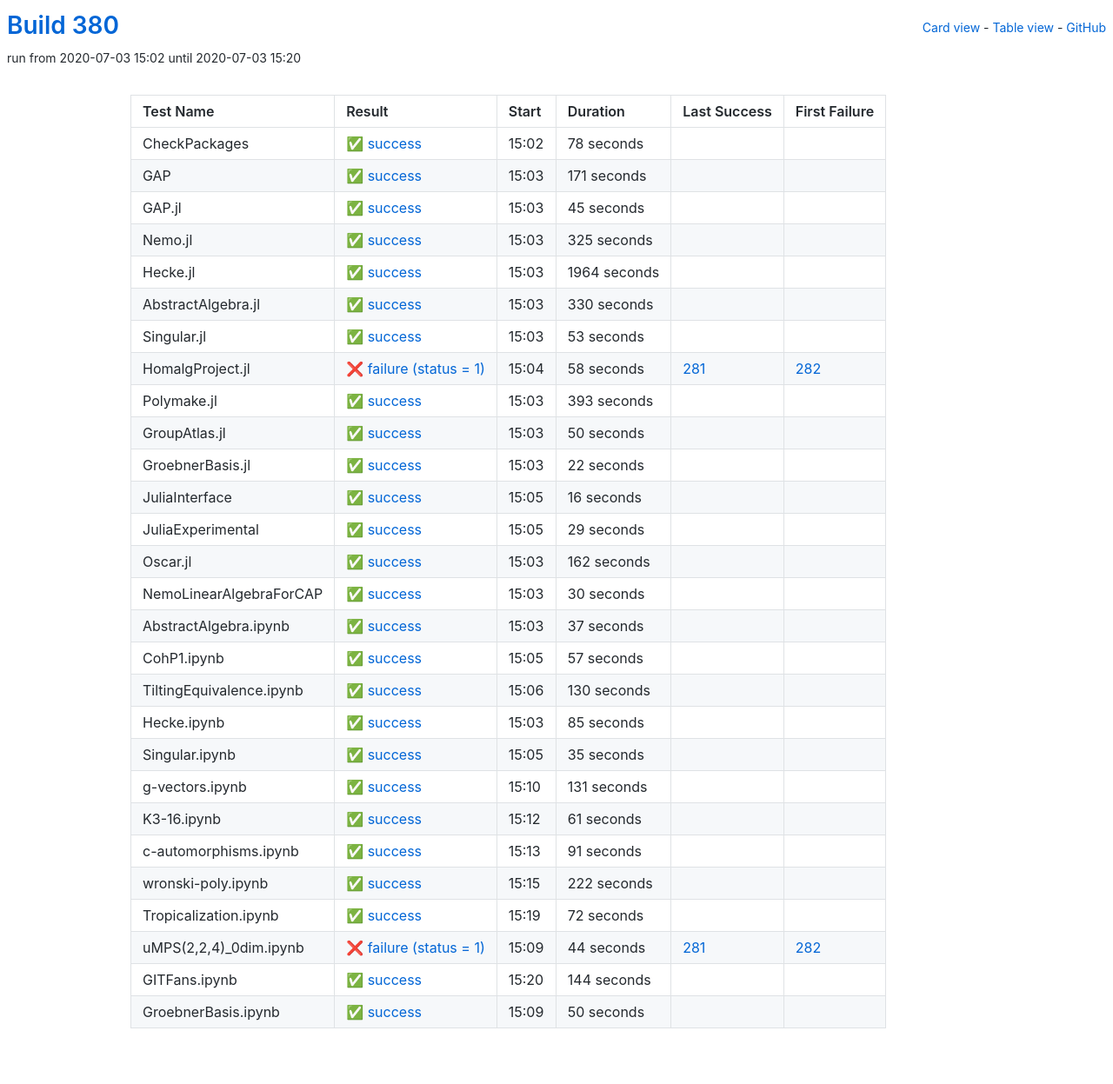
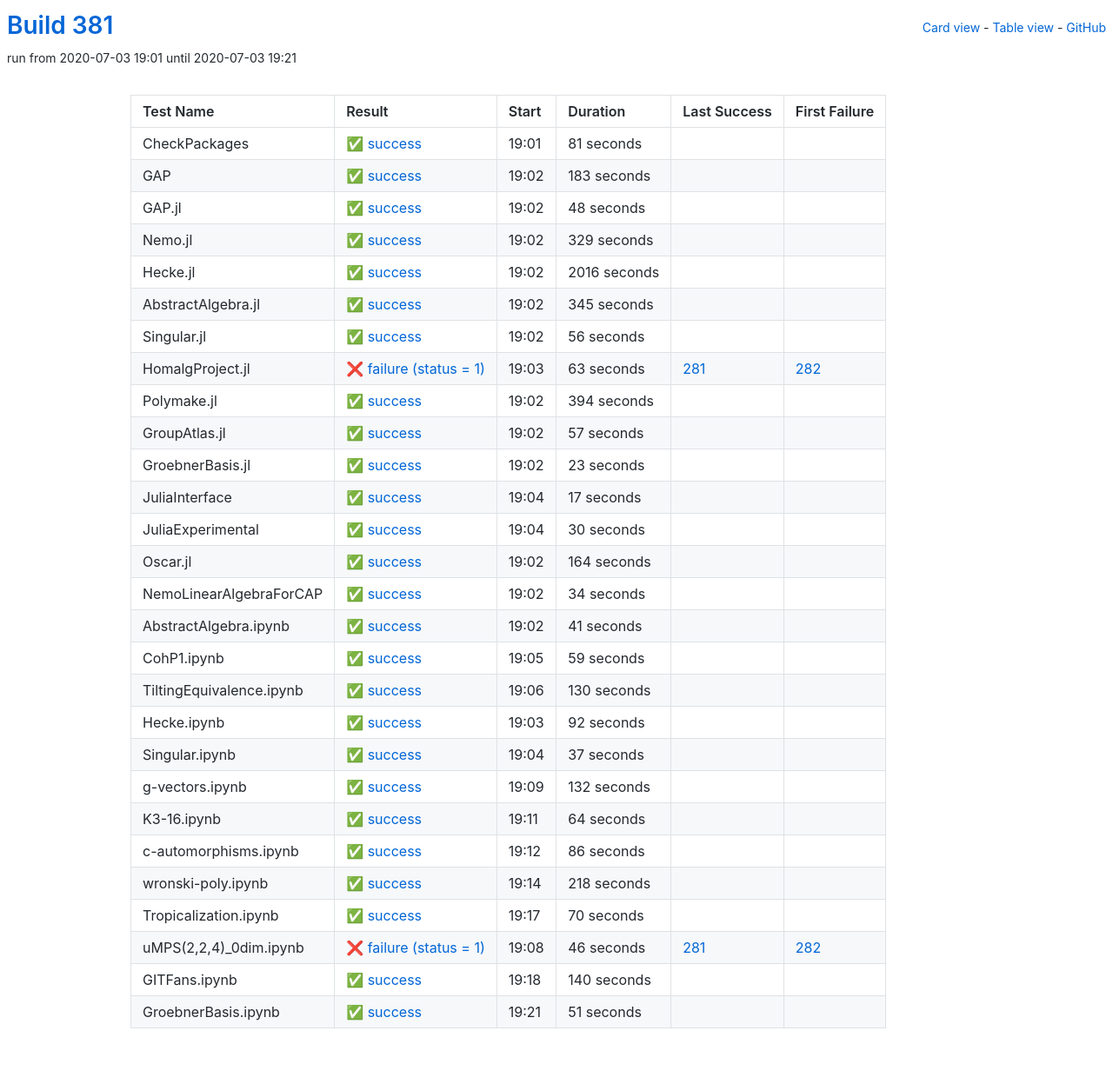
Before and after one commit to oscar-system/oscar-ci-status-stable, a Jekyll site: the page built from table.html, in a window 1280 px wide. Shown: the whole page at 87% size. Built offline with Jekyll 4.4.1, drawn with Linux system fonts in a browser that asks for light colours.

Commit message:
Build #381

```diff
--- a/_data/ci.yml
+++ b/_data/ci.yml
@@ -1,6 +1,6 @@
 ---
-build: 380
-build_url: https://oscarci.mathematik.uni-kl.de/job/oscar-stable/380/
+build: 381
+build_url: https://oscarci.mathematik.uni-kl.de/job/oscar-stable/381/
 job: oscar-stable
 organization: oscar-system
 repo: oscar-ci-status-stable
@@ -8,176 +8,152 @@ repourl: https://github.com/oscar-system/oscar-ci-status-stable
 tests:
 - name: CheckPackages
   id: checkpackages
-  log: https://oscarci.mathematik.uni-kl.de/job/oscar-stable/380/artifact/logs/build-380/CheckPackages.log
-  start: 2020-07-03 15:02
+  log: https://oscarci.mathematik.uni-kl.de/job/oscar-stable/381/artifact/logs/build-381/CheckPackages.log
+  start: 2020-07-03 19:01
   success: true
   exitcode: 0
   status: success
-  duration: 78
+  duration: 81
   last_success: false
   last_success_url:
   first_failure: false
   first_failure_url:
 - name: GAP
   id: gap
-  log: https://oscarci.mathematik.uni-kl.de/job/oscar-stable/380/artifact/logs/build-380/GAP.log
-  start: 2020-07-03 15:03
+  log: https://oscarci.mathematik.uni-kl.de/job/oscar-stable/381/artifact/logs/build-381/GAP.log
+  start: 2020-07-03 19:02
   success: true
   exitcode: 0
   status: success
-  duration: 171
+  duration: 183
   last_success: false
   last_success_url:
   first_failure: false
   first_failure_url:
 - name: GAP.jl
   id: gap-jl
-  log: https://oscarci.mathematik.uni-kl.de/job/oscar-stable/380/artifact/logs/build-380/GAP.jl.log
-  start: 2020-07-03 15:03
+  log: https://oscarci.mathematik.uni-kl.de/job/oscar-stable/381/artifact/logs/build-381/GAP.jl.log
+  start: 2020-07-03 19:02
   success: true
   exitcode: 0
   status: success
-  duration: 45
+  duration: 48
   last_success: false
   last_success_url:
   first_failure: false
   first_failure_url:
 - name: Nemo.jl
   id: nemo-jl
-  log: https://oscarci.mathematik.uni-kl.de/job/oscar-stable/380/artifact/logs/build-380/Nemo.jl.log
-  start: 2020-07-03 15:03
+  log: https://oscarci.mathematik.uni-kl.de/job/oscar-stable/381/artifact/logs/build-381/Nemo.jl.log
+  start: 2020-07-03 19:02
   success: true
   exitcode: 0
   status: success
-  duration: 325
+  duration: 329
   last_success: false
   last_success_url:
   first_failure: false
   first_failure_url:
 - name: Hecke.jl
   id: hecke-jl
-  log: https://oscarci.mathematik.uni-kl.de/job/oscar-stable/380/artifact/logs/build-380/Hecke.jl.log
-  start: 2020-07-03 15:03
+  log: https://oscarci.mathematik.uni-kl.de/job/oscar-stable/381/artifact/logs/build-381/Hecke.jl.log
+  start: 2020-07-03 19:02
   success: true
   exitcode: 0
   status: success
-  duration: 1964
+  duration: 2016
   last_success: false
   last_success_url:
   first_failure: false
   first_failure_url:
 - name: AbstractAlgebra.jl
   id: abstractalgebra-jl
-  log: https://oscarci.mathematik.uni-kl.de/job/oscar-stable/380/artifact/logs/build-380/AbstractAlgebra.jl.log
-  start: 2020-07-03 15:03
+  log: https://oscarci.mathematik.uni-kl.de/job/oscar-stable/381/artifact/logs/build-381/AbstractAlgebra.jl.log
+  start: 2020-07-03 19:02
   success: true
   exitcode: 0
   status: success
-  duration: 330
+  duration: 345
   last_success: false
   last_success_url:
   first_failure: false
   first_failure_url:
 - name: Singular.jl
   id: singular-jl
-  log: https://oscarci.mathematik.uni-kl.de/job/oscar-stable/380/artifact/logs/build-380/Singular.jl.log
-  start: 2020-07-03 15:03
+  log: https://oscarci.mathematik.uni-kl.de/job/oscar-stable/381/artifact/logs/build-381/Singular.jl.log
+  start: 2020-07-03 19:02
   success: true
   exitcode: 0
   status: success
-  duration: 53
+  duration: 56
   last_success: false
   last_success_url:
   first_failure: false
   first_failure_url:
 - name: HomalgProject.jl
   id: homalgproject-jl
-  log: https://oscarci.mathematik.uni-kl.de/job/oscar-stable/380/artifact/logs/build-380/HomalgProject.jl.log
-  start: 2020-07-03 15:04
+  log: https://oscarci.mathematik.uni-kl.de/job/oscar-stable/381/artifact/logs/build-381/HomalgProject.jl.log
+  start: 2020-07-03 19:03
   success: false
   exitcode: 1
   status: failure
-  duration: 58
+  duration: 63
   last_success: 281
   last_success_url: https://oscarci.mathematik.uni-kl.de/job/oscar-stable/281/
   first_failure: 282
   first_failure_url: https://oscarci.mathematik.uni-kl.de/job/oscar-stable/282/
 - name: Polymake.jl
   id: polymake-jl
-  log: https://oscarci.mathematik.uni-kl.de/job/oscar-stable/380/artifact/logs/build-380/Polymake.jl.log
-  start: 2020-07-03 15:03
+  log: https://oscarci.mathematik.uni-kl.de/job/oscar-stable/381/artifact/logs/build-381/Polymake.jl.log
+  start: 2020-07-03 19:02
   success: true
   exitcode: 0
   status: success
-  duration: 393
+  duration: 394
   last_success: false
   last_success_url:
   first_failure: false
   first_failure_url:
 - name: GroupAtlas.jl
   id: groupatlas-jl
-  log: https://oscarci.mathematik.uni-kl.de/job/oscar-stable/380/artifact/logs/build-380/GroupAtlas.jl.log
-  start: 2020-07-03 15:03
+  log: https://oscarci.mathematik.uni-kl.de/job/oscar-stable/381/artifact/logs/build-381/GroupAtlas.jl.log
+  start: 2020-07-03 19:02
   success: true
   exitcode: 0
   status: success
-  duration: 50
+  duration: 57
   last_success: false
   last_success_url:
   first_failure: false
   first_failure_url:
 - name: GroebnerBasis.jl
   id: groebnerbasis-jl
-  log: https://oscarci.mathematik.uni-kl.de/job/oscar-stable/380/artifact/logs/build-380/GroebnerBasis.jl.log
-  start: 2020-07-03 15:03
+  log: https://oscarci.mathematik.uni-kl.de/job/oscar-stable/381/artifact/logs/build-381/GroebnerBasis.jl.log
+  start: 2020-07-03 19:02
   success: true
   exitcode: 0
   status: success
-  duration: 22
+  duration: 23
   last_success: false
   last_success_url:
   first_failure: false
   first_failure_url:
 - name: JuliaInterface
   id: juliainterface
-  log: https://oscarci.mathematik.uni-kl.de/job/oscar-stable/380/artifact/logs/build-380/JuliaInterface.log
-  start: 2020-07-03 15:05
+  log: https://oscarci.mathematik.uni-kl.de/job/oscar-stable/381/artifact/logs/build-381/JuliaInterface.log
+  start: 2020-07-03 19:04
   success: true
   exitcode: 0
   status: success
-  duration: 16
+  duration: 17
   last_success: false
   last_success_url:
   first_failure: false
   first_failure_url:
 - name: JuliaExperimental
   id: juliaexperimental
-  log: https://oscarci.mathematik.uni-kl.de/job/oscar-stable/380/artifact/logs/build-380/JuliaExperimental.log
-  start: 2020-07-03 15:05
-  success: true
-  exitcode: 0
-  status: success
-  duration: 29
-  last_success: false
-  last_success_url:
-  first_failure: false
-  first_failure_url:
-- name: Oscar.jl
-  id: oscar-jl
-  log: https://oscarci.mathematik.uni-kl.de/job/oscar-stable/380/artifact/logs/build-380/Oscar.jl.log
-  start: 2020-07-03 15:03
-  success: true
-  exitcode: 0
-  status: success
-  duration: 162
-  last_success: false
-  last_success_url:
-  first_failure: false
-  first_failure_url:
-- name: NemoLinearAlgebraForCAP
-  id: nemolinearalgebraforcap
-  log: https://oscarci.mathematik.uni-kl.de/job/oscar-stable/380/artifact/logs/build-380/NemoLinearAlgebraForCAP.log
-  start: 2020-07-03 15:03
+  log: https://oscarci.mathematik.uni-kl.de/job/oscar-stable/381/artifact/logs/build-381/JuliaExperimental.log
+  start: 2020-07-03 19:04
   success: true
   exitcode: 0
   status: success
@@ -186,34 +162,58 @@ tests:
   last_success_url:
   first_failure: false
   first_failure_url:
-- name: AbstractAlgebra.ipynb
-  id: abstractalgebra-ipynb
-  log: https://oscarci.mathematik.uni-kl.de/job/oscar-stable/380/artifact/logs/build-380/AbstractAlgebra.ipynb.log
-  start: 2020-07-03 15:03
+- name: Oscar.jl
+  id: oscar-jl
+  log: https://oscarci.mathematik.uni-kl.de/job/oscar-stable/381/artifact/logs/build-381/Oscar.jl.log
+  start: 2020-07-03 19:02
   success: true
   exitcode: 0
   status: success
-  duration: 37
+  duration: 164
+  last_success: false
+  last_success_url:
+  first_failure: false
+  first_failure_url:
+- name: NemoLinearAlgebraForCAP
+  id: nemolinearalgebraforcap
+  log: https://oscarci.mathematik.uni-kl.de/job/oscar-stable/381/artifact/logs/build-381/NemoLinearAlgebraForCAP.log
+  start: 2020-07-03 19:02
+  success: true
+  exitcode: 0
+  status: success
+  duration: 34
+  last_success: false
+  last_success_url:
+  first_failure: false
+  first_failure_url:
+- name: AbstractAlgebra.ipynb
+  id: abstractalgebra-ipynb
+  log: https://oscarci.mathematik.uni-kl.de/job/oscar-stable/381/artifact/logs/build-381/AbstractAlgebra.ipynb.log
+  start: 2020-07-03 19:02
+  success: true
+  exitcode: 0
+  status: success
+  duration: 41
   last_success: false
   last_success_url:
   first_failure: false
   first_failure_url:
 - name: CohP1.ipynb
   id: cohp1-ipynb
-  log: https://oscarci.mathematik.uni-kl.de/job/oscar-stable/380/artifact/logs/build-380/CohP1.ipynb.log
-  start: 2020-07-03 15:05
+  log: https://oscarci.mathematik.uni-kl.de/job/oscar-stable/381/artifact/logs/build-381/CohP1.ipynb.log
+  start: 2020-07-03 19:05
   success: true
   exitcode: 0
   status: success
-  duration: 57
+  duration: 59
   last_success: false
   last_success_url:
   first_failure: false
   first_failure_url:
 - name: TiltingEquivalence.ipynb
   id: tiltingequivalence-ipynb
-  log: https://oscarci.mathematik.uni-kl.de/job/oscar-stable/380/artifact/logs/build-380/TiltingEquivalence.ipynb.log
-  start: 2020-07-03 15:06
+  log: https://oscarci.mathematik.uni-kl.de/job/oscar-stable/381/artifact/logs/build-381/TiltingEquivalence.ipynb.log
+  start: 2020-07-03 19:06
   success: true
   exitcode: 0
   status: success
@@ -224,120 +224,120 @@ tests:
   first_failure_url:
 - name: Hecke.ipynb
   id: hecke-ipynb
-  log: https://oscarci.mathematik.uni-kl.de/job/oscar-stable/380/artifact/logs/build-380/Hecke.ipynb.log
-  start: 2020-07-03 15:03
+  log: https://oscarci.mathematik.uni-kl.de/job/oscar-stable/381/artifact/logs/build-381/Hecke.ipynb.log
+  start: 2020-07-03 19:03
   success: true
   exitcode: 0
   status: success
-  duration: 85
+  duration: 92
   last_success: false
   last_success_url:
   first_failure: false
   first_failure_url:
 - name: Singular.ipynb
   id: singular-ipynb
-  log: https://oscarci.mathematik.uni-kl.de/job/oscar-stable/380/artifact/logs/build-380/Singular.ipynb.log
-  start: 2020-07-03 15:05
+  log: https://oscarci.mathematik.uni-kl.de/job/oscar-stable/381/artifact/logs/build-381/Singular.ipynb.log
+  start: 2020-07-03 19:04
   success: true
   exitcode: 0
   status: success
-  duration: 35
+  duration: 37
   last_success: false
   last_success_url:
   first_failure: false
   first_failure_url:
 - name: g-vectors.ipynb
   id: g-vectors-ipynb
-  log: https://oscarci.mathematik.uni-kl.de/job/oscar-stable/380/artifact/logs/build-380/g-vectors.ipynb.log
-  start: 2020-07-03 15:10
+  log: https://oscarci.mathematik.uni-kl.de/job/oscar-stable/381/artifact/logs/build-381/g-vectors.ipynb.log
+  start: 2020-07-03 19:09
   success: true
   exitcode: 0
   status: success
-  duration: 131
+  duration: 132
   last_success: false
   last_success_url:
   first_failure: false
   first_failure_url:
 - name: K3-16.ipynb
   id: k3-16-ipynb
-  log: https://oscarci.mathematik.uni-kl.de/job/oscar-stable/380/artifact/logs/build-380/K3-16.ipynb.log
-  start: 2020-07-03 15:12
+  log: https://oscarci.mathematik.uni-kl.de/job/oscar-stable/381/artifact/logs/build-381/K3-16.ipynb.log
+  start: 2020-07-03 19:11
   success: true
   exitcode: 0
   status: success
-  duration: 61
+  duration: 64
   last_success: false
   last_success_url:
   first_failure: false
   first_failure_url:
 - name: c-automorphisms.ipynb
   id: c-automorphisms-ipynb
-  log: https://oscarci.mathematik.uni-kl.de/job/oscar-stable/380/artifact/logs/build-380/c-automorphisms.ipynb.log
-  start: 2020-07-03 15:13
+  log: https://oscarci.mathematik.uni-kl.de/job/oscar-stable/381/artifact/logs/build-381/c-automorphisms.ipynb.log
+  start: 2020-07-03 19:12
   success: true
   exitcode: 0
   status: success
-  duration: 91
+  duration: 86
   last_success: false
   last_success_url:
   first_failure: false
   first_failure_url:
 - name: wronski-poly.ipynb
   id: wronski-poly-ipynb
-  log: https://oscarci.mathematik.uni-kl.de/job/oscar-stable/380/artifact/logs/build-380/wronski-poly.ipynb.log
-  start: 2020-07-03 15:15
+  log: https://oscarci.mathematik.uni-kl.de/job/oscar-stable/381/artifact/logs/build-381/wronski-poly.ipynb.log
+  start: 2020-07-03 19:14
   success: true
   exitcode: 0
   status: success
-  duration: 222
+  duration: 218
   last_success: false
   last_success_url:
   first_failure: false
   first_failure_url:
 - name: Tropicalization.ipynb
   id: tropicalization-ipynb
-  log: https://oscarci.mathematik.uni-kl.de/job/oscar-stable/380/artifact/logs/build-380/Tropicalization.ipynb.log
-  start: 2020-07-03 15:19
+  log: https://oscarci.mathematik.uni-kl.de/job/oscar-stable/381/artifact/logs/build-381/Tropicalization.ipynb.log
+  start: 2020-07-03 19:17
   success: true
   exitcode: 0
   status: success
-  duration: 72
+  duration: 70
   last_success: false
   last_success_url:
   first_failure: false
   first_failure_url:
 - name: uMPS(2,2,4)_0dim.ipynb
   id: umps-2-2-4-0dim-ipynb
-  log: https://oscarci.mathematik.uni-kl.de/job/oscar-stable/380/artifact/logs/build-380/uMPS-2-2-4-_0dim.ipynb.log
-  start: 2020-07-03 15:09
+  log: https://oscarci.mathematik.uni-kl.de/job/oscar-stable/381/artifact/logs/build-381/uMPS-2-2-4-_0dim.ipynb.log
+  start: 2020-07-03 19:08
   success: false
   exitcode: 1
   status: failure
-  duration: 44
+  duration: 46
   last_success: 281
   last_success_url: https://oscarci.mathematik.uni-kl.de/job/oscar-stable/281/
   first_failure: 282
   first_failure_url: https://oscarci.mathematik.uni-kl.de/job/oscar-stable/282/
 - name: GITFans.ipynb
   id: gitfans-ipynb
-  log: https://oscarci.mathematik.uni-kl.de/job/oscar-stable/380/artifact/logs/build-380/GITFans.ipynb.log
-  start: 2020-07-03 15:20
+  log: https://oscarci.mathematik.uni-kl.de/job/oscar-stable/381/artifact/logs/build-381/GITFans.ipynb.log
+  start: 2020-07-03 19:18
   success: true
   exitcode: 0
   status: success
-  duration: 144
+  duration: 140
   last_success: false
   last_success_url:
   first_failure: false
   first_failure_url:
 - name: GroebnerBasis.ipynb
   id: groebnerbasis-ipynb
-  log: https://oscarci.mathematik.uni-kl.de/job/oscar-stable/380/artifact/logs/build-380/GroebnerBasis.ipynb.log
-  start: 2020-07-03 15:09
+  log: https://oscarci.mathematik.uni-kl.de/job/oscar-stable/381/artifact/logs/build-381/GroebnerBasis.ipynb.log
+  start: 2020-07-03 19:21
   success: true
   exitcode: 0
   status: success
-  duration: 50
+  duration: 51
   last_success: false
   last_success_url:
   first_failure: false
```
Also changed, not shown: README.md.
